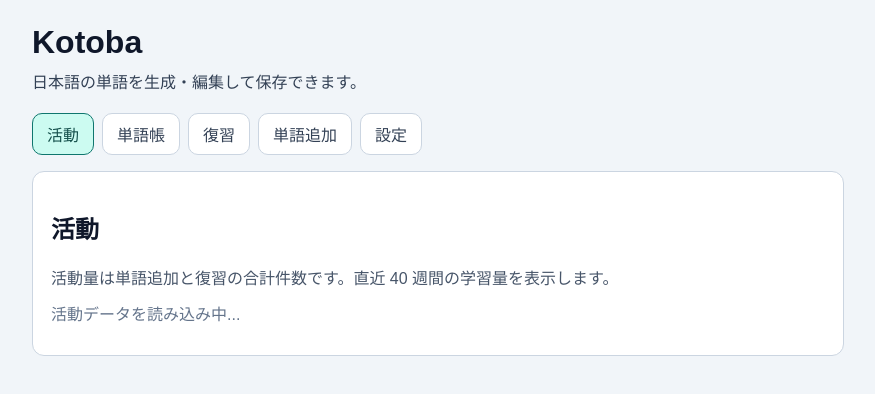
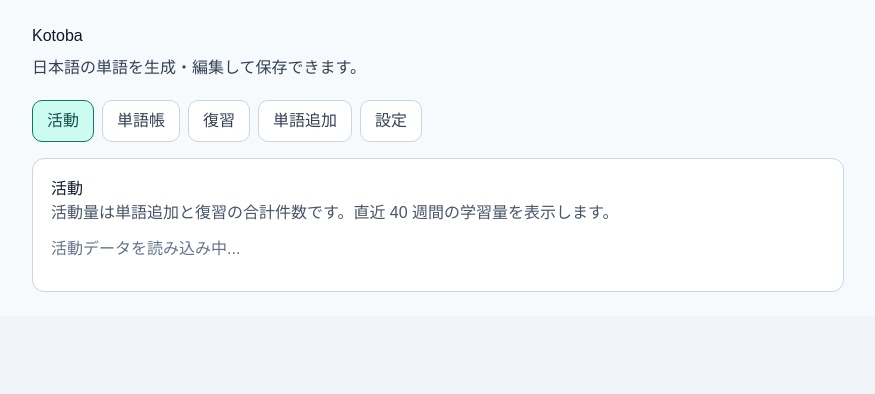
Before and after one commit to haruki-zz/kotoba, a React (Vite) app: page / in a window 1280 px wide. Shown: the top 394 px of the page, without its empty margins (202-1077 px from the left). Built offline with nearby package versions, Linux system fonts and the light colour scheme.

Commit message:
Add Tailwind and shadcn UI foundation

```diff
--- a/package.json
+++ b/package.json
@@ -34,13 +34,16 @@
   },
   "dependencies": {
     "@google/genai": "^1.44.0",
+    "clsx": "^2.1.1",
     "keytar": "^7.9.0",
     "react": "^19.0.0",
     "react-dom": "^19.0.0",
+    "tailwind-merge": "^3.5.0",
     "zod": "^4.3.6"
   },
   "devDependencies": {
     "@playwright/test": "^1.58.2",
+    "@tailwindcss/vite": "^4.2.2",
     "@types/node": "^24.0.0",
     "@types/react": "^19.0.0",
     "@types/react-dom": "^19.0.0",
@@ -57,6 +60,8 @@
     "husky": "^9.1.7",
     "lint-staged": "^16.3.2",
     "prettier": "^3.8.1",
+    "tailwindcss": "^4.2.2",
+    "tw-animate-css": "^1.4.0",
     "typescript": "^5.0.0",
     "vite": "^7.0.0",
     "vitest": "^4.0.18",
--- /dev/null
+++ b/src/renderer/lib/utils.ts
@@ -0,0 +1,4 @@
+import { clsx, type ClassValue } from 'clsx'
+import { twMerge } from 'tailwind-merge'
+
+export const cn = (...inputs: ClassValue[]): string => twMerge(clsx(inputs))
--- a/src/renderer/style.css
+++ b/src/renderer/style.css
@@ -1,7 +1,110 @@
+@import 'tailwindcss';
+@import 'tw-animate-css';
+
+@custom-variant dark (&:is(.dark *));
+
+@theme inline {
+  --font-sans: 'Hiragino Sans', 'Noto Sans JP', sans-serif;
+  --color-background: var(--background);
+  --color-foreground: var(--foreground);
+  --color-card: var(--card);
+  --color-card-foreground: var(--card-foreground);
+  --color-popover: var(--popover);
+  --color-popover-foreground: var(--popover-foreground);
+  --color-primary: var(--primary);
+  --color-primary-foreground: var(--primary-foreground);
+  --color-secondary: var(--secondary);
+  --color-secondary-foreground: var(--secondary-foreground);
+  --color-muted: var(--muted);
+  --color-muted-foreground: var(--muted-foreground);
+  --color-accent: var(--accent);
+  --color-accent-foreground: var(--accent-foreground);
+  --color-destructive: var(--destructive);
+  --color-destructive-foreground: var(--destructive-foreground);
+  --color-border: var(--border);
+  --color-input: var(--input);
+  --color-ring: var(--ring);
+  --color-chart-1: var(--chart-1);
+  --color-chart-2: var(--chart-2);
+  --color-chart-3: var(--chart-3);
+  --color-chart-4: var(--chart-4);
+  --color-chart-5: var(--chart-5);
+  --radius-sm: calc(var(--radius) * 0.6);
+  --radius-md: calc(var(--radius) * 0.8);
+  --radius-lg: var(--radius);
+  --radius-xl: calc(var(--radius) * 1.4);
+  --radius-2xl: calc(var(--radius) * 1.8);
+  --radius-3xl: calc(var(--radius) * 2.2);
+  --radius-4xl: calc(var(--radius) * 2.6);
+}
+
 :root {
   color: #0f172a;
   background-color: #f1f5f9;
-  font-family: 'Hiragino Sans', 'Noto Sans JP', sans-serif;
+  font-family: var(--font-sans);
+  --radius: 0.75rem;
+  --background: oklch(0.983 0.004 248.2);
+  --foreground: oklch(0.208 0.042 265.755);
+  --card: oklch(1 0 0);
+  --card-foreground: oklch(0.208 0.042 265.755);
+  --popover: oklch(1 0 0);
+  --popover-foreground: oklch(0.208 0.042 265.755);
+  --primary: oklch(0.564 0.108 184.704);
+  --primary-foreground: oklch(0.985 0 0);
+  --secondary: oklch(0.279 0.041 260.031);
+  --secondary-foreground: oklch(0.985 0 0);
+  --muted: oklch(0.968 0.007 247.896);
+  --muted-foreground: oklch(0.472 0.021 264.376);
+  --accent: oklch(0.922 0.02 180.059);
+  --accent-foreground: oklch(0.279 0.041 260.031);
+  --destructive: oklch(0.577 0.245 27.325);
+  --destructive-foreground: oklch(0.985 0 0);
+  --border: oklch(0.901 0.014 252.35);
+  --input: oklch(0.901 0.014 252.35);
+  --ring: oklch(0.564 0.108 184.704);
+  --chart-1: oklch(0.564 0.108 184.704);
+  --chart-2: oklch(0.646 0.125 145.46);
+  --chart-3: oklch(0.615 0.184 256.36);
+  --chart-4: oklch(0.769 0.188 70.08);
+  --chart-5: oklch(0.667 0.206 35.36);
+}
+
+.dark {
+  --background: oklch(0.208 0.042 265.755);
+  --foreground: oklch(0.985 0 0);
+  --card: oklch(0.279 0.041 260.031);
+  --card-foreground: oklch(0.985 0 0);
+  --popover: oklch(0.279 0.041 260.031);
+  --popover-foreground: oklch(0.985 0 0);
+  --primary: oklch(0.728 0.123 182.503);
+  --primary-foreground: oklch(0.208 0.042 265.755);
+  --secondary: oklch(0.372 0.044 257.287);
+  --secondary-foreground: oklch(0.985 0 0);
+  --muted: oklch(0.279 0.041 260.031);
+  --muted-foreground: oklch(0.709 0.015 264.587);
+  --accent: oklch(0.372 0.044 257.287);
+  --accent-foreground: oklch(0.985 0 0);
+  --destructive: oklch(0.704 0.191 22.216);
+  --destructive-foreground: oklch(0.985 0 0);
+  --border: oklch(1 0 0 / 10%);
+  --input: oklch(1 0 0 / 15%);
+  --ring: oklch(0.728 0.123 182.503);
+  --chart-1: oklch(0.728 0.123 182.503);
+  --chart-2: oklch(0.696 0.17 162.48);
+  --chart-3: oklch(0.769 0.188 70.08);
+  --chart-4: oklch(0.627 0.265 303.9);
+  --chart-5: oklch(0.645 0.246 16.439);
+}
+
+@layer base {
+  * {
+    @apply border-border outline-ring/50;
+  }
+
+  body {
+    @apply bg-background text-foreground;
+    font-family: var(--font-sans);
+  }
 }
 
 * {
--- a/tsconfig.json
+++ b/tsconfig.json
@@ -1,5 +1,9 @@
 {
   "compilerOptions": {
+    "baseUrl": ".",
+    "paths": {
+      "@/*": ["./src/*"]
+    },
     "target": "ES2022",
     "module": "ESNext",
     "moduleResolution": "Bundler",
--- a/vite.config.ts
+++ b/vite.config.ts
@@ -1,9 +1,16 @@
+import path from 'node:path'
+import tailwindcss from '@tailwindcss/vite'
 import { defineConfig } from 'vite'
 import react from '@vitejs/plugin-react'
 
 export default defineConfig({
   base: './',
-  plugins: [react()],
+  plugins: [react(), tailwindcss()],
+  resolve: {
+    alias: {
+      '@': path.resolve(__dirname, './src'),
+    },
+  },
   build: {
     outDir: 'dist/renderer',
     emptyOutDir: true,
```
Also changed, not shown: components.json (added), 1 other file (tests, documents, lock files or other folders).
